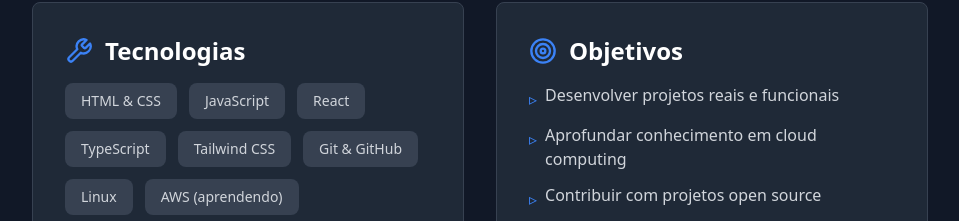
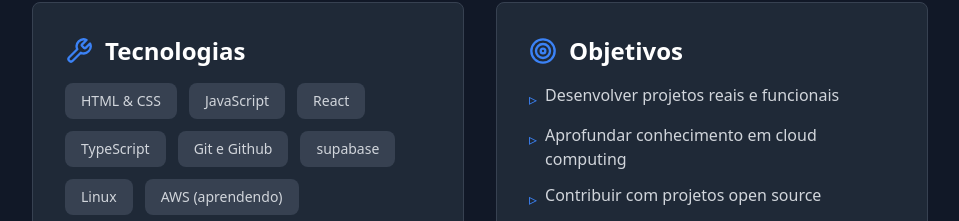
Before and after one commit to pkeddits/Portfolio, a React (Vite) app: page / in a window 1280 px wide. Shown: the part 2058-2279 px from the top of the page, without its empty margins (160-1119 px from the left). Built offline with nearby package versions, Linux system fonts and the light colour scheme.

Commit message:
Updated About.tsx

```diff
--- a/src/pages/About.tsx
+++ b/src/pages/About.tsx
@@ -7,8 +7,8 @@ export default function About() {
     'JavaScript',
     'React',
     'TypeScript',
-    'Tailwind CSS',
-    'Git & GitHub',
+    'Git e Github',
+    'supabase',
     'Linux',
     'AWS (aprendendo)',
     'Node.js (básico)',
```
